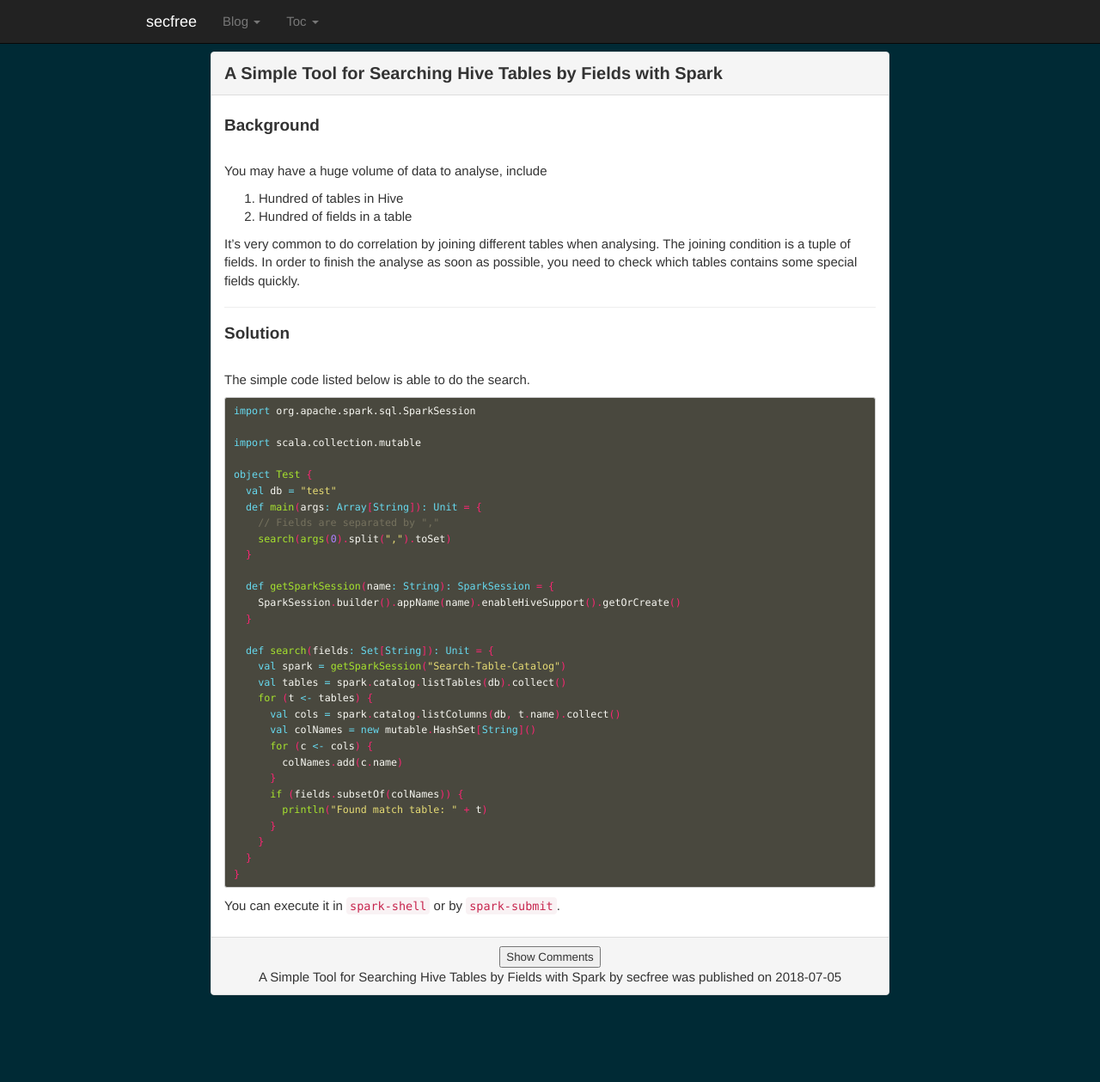
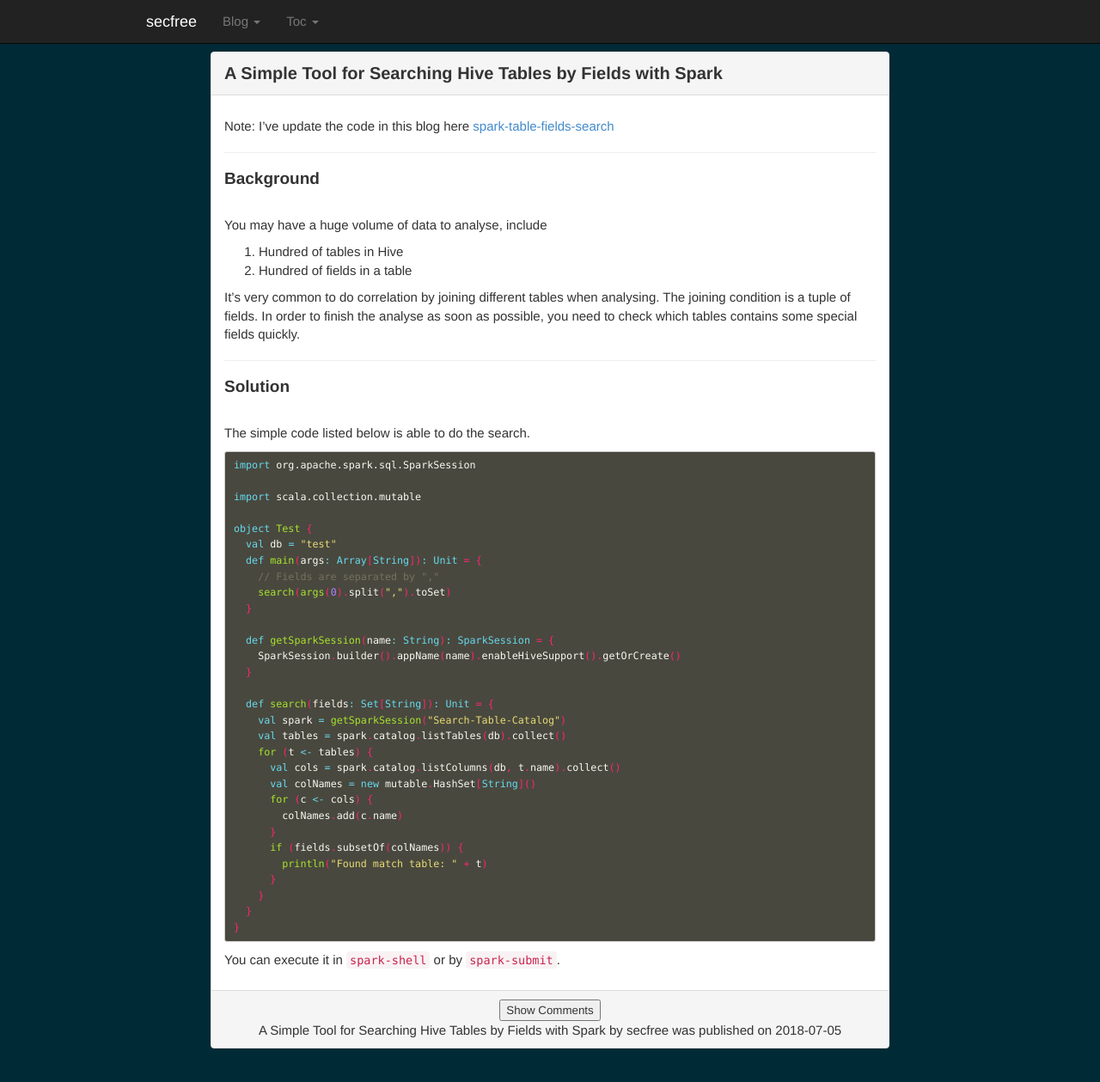
Before and after one commit to secfree/secfree.github.io, a Jekyll site: the page built from _posts/2018-07-05-a-simple-tool-for-searching-hive-tables-by-fields-with-spark.md, in a window 1280 px wide and 1300 px high. Shown: the top 1259 px of the window at 86% size. Built offline with Jekyll 4.4.1, drawn with Linux system fonts in a browser that asks for light colours; nearby versions of some CDN libraries; comment, search, counter and statistics services are not loaded.

Commit message:
Fix outdate info

```diff
--- a/_posts/2018-07-05-a-simple-tool-for-searching-hive-tables-by-fields-with-spark.md
+++ b/_posts/2018-07-05-a-simple-tool-for-searching-hive-tables-by-fields-with-spark.md
@@ -1,6 +1,10 @@
 ---
 layout: blog
 title: "A Simple Tool for Searching Hive Tables by Fields with Spark"
+---
+
+Note: I've update the code in this blog here [spark-table-fields-search](https://github.com/secfree/spark-table-fields-search)
+
 ---
 
 # Background
```
